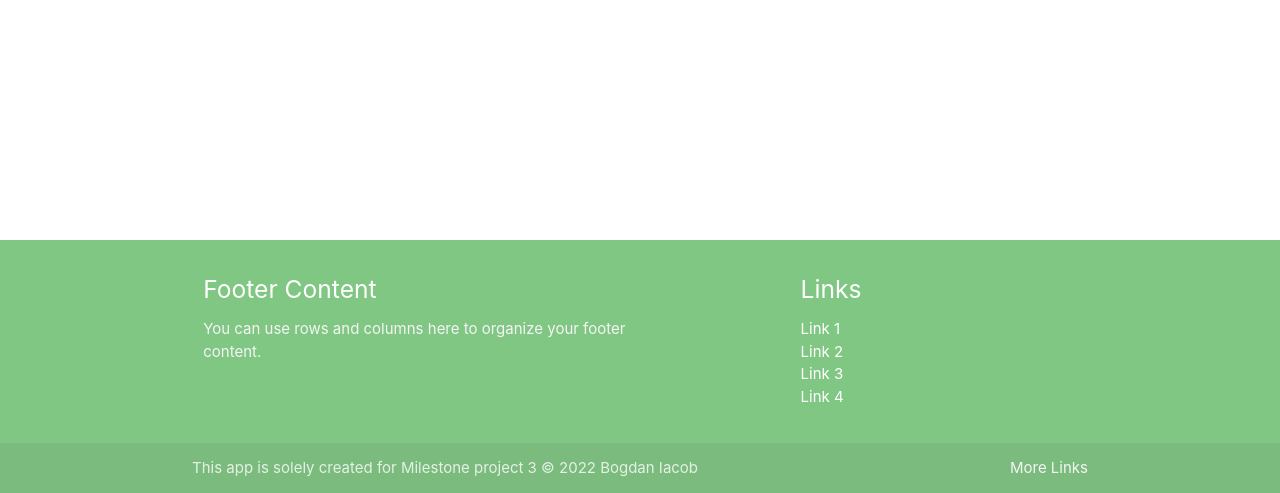
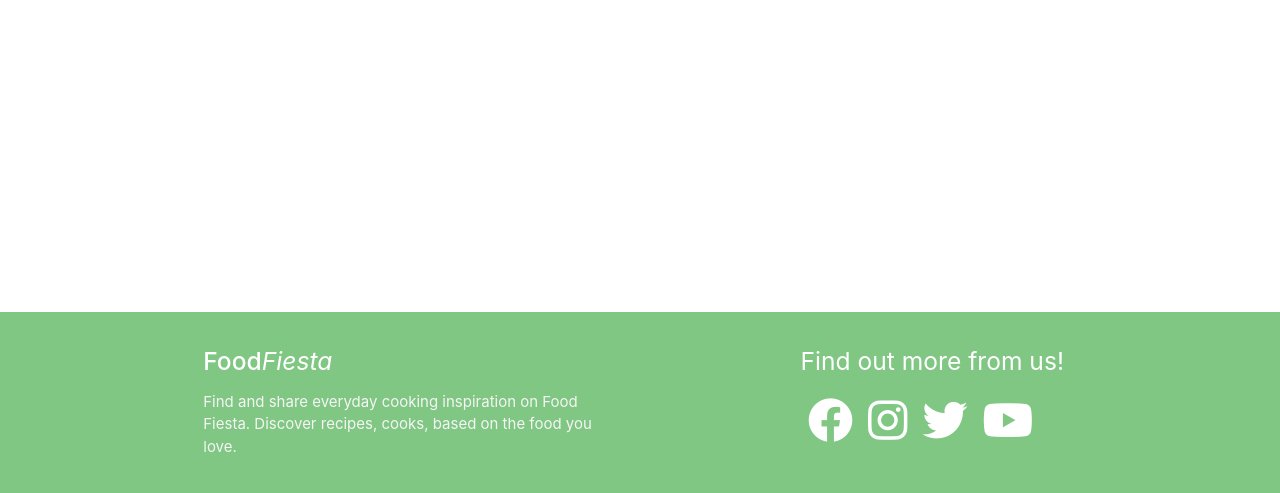
Before and after one commit to BogdanCatalin-Iacob/Food-Fiesta, a Flask app: page /categories in a window 1280 px wide. Shown: the part 307-800 px from the top of the page. Run offline with Flask 2, Linux system fonts and the light colour scheme; data that the repository does not hold is empty; some libraries are stand-ins or nearby versions.

Commit message:
:Refactor: removed copyright from footer

```diff
--- a/food_fiesta/templates/base.html
+++ b/food_fiesta/templates/base.html
@@ -29,7 +29,7 @@
         <a href="#!" class="brand-logo">Food Fiesta</a>
         <a href="#" data-target="mobile-demo" class="sidenav-trigger"><i class="fa-solid fa-bars"></i></a>
         <ul class="right hide-on-med-and-down">
-          <li><a href="{{ url_for('get_recipes') }}">Home</a></li>
+          <li><a href="{{ url_for('home') }}">Home</a></li>
           <!-- when user is logged in -->
           {% if session.user %}
             <!-- if admin is logged in -->
@@ -50,7 +50,7 @@
 
     <!--Mobile sidenav-->
     <ul class="sidenav" id="mobile-demo">
-      <li><a href="{{ url_for('get_recipes') }}">Home</a></li>
+      <li><a href="{{ url_for('home') }}">Home</a></li>
       <!-- when user is logged in -->
       {% if session.user %}
       <!-- if admin is logged in -->
@@ -68,6 +68,7 @@
     </ul>
   </header>
 
+  <!-- Flash messages display section -->
   <section>
     <!-- flash messages -->
     {% with messages = get_flashed_messages() %}
@@ -81,38 +82,38 @@
     {% endwith %}
   </section>
 
+  <!-- Main content of each page -->
   <main class="container">
     {% block content %}
     {% endblock %}
 
   </main>
 
+  <!-- Footer for all pages -->
   <footer class="page-footer green lighten-2">
     <div class="container">
       <div class="row">
         <div class="col l6 s12">
-          <h5 class="white-text">Footer Content</h5>
-          <p class="grey-text text-lighten-4">You can use rows and columns here to organize your footer content.</p>
+          <h5 class="white-text"><strong>Food</strong><em>Fiesta</em></h5>
+          <p class="grey-text text-lighten-4">Find and share everyday cooking inspiration on Food Fiesta. Discover
+            recipes, cooks, based on the food you love.</p>
         </div>
-        <div class="col l4 offset-l2 s12">
-          <h5 class="white-text">Links</h5>
-          <ul>
-            <li><a class="white-text text-lighten-3" href="#!">Link 1</a></li>
-            <li><a class="white-text text-lighten-3" href="#!">Link 2</a></li>
-            <li><a class="white-text text-lighten-3" href="#!">Link 3</a></li>
-            <li><a class="white-text text-lighten-3" href="#!">Link 4</a></li>
+        <div class="col l4 offset-l2 s12 ">
+          <h5 class="white-text">Find out more from us!</h5>
+          <ul id="social" class="valign-wrapper center-align center">
+            <li><a class="white-text text-lighten-3" href="https://www.facebook.com" target="_blank" rel="noopener"
+                aria-label="Find us on Facebook (link opens in a new tab)"><i class="fab fa-facebook"></i></a></li>
+            <li><a class="white-text text-lighten-3" href="https://www.instagram.com" target="_blank" rel="noopener"
+                aria-label="Find us on Instagram (link opens in a new tab)"><i class="fab fa-instagram"></i></a></li>
+            <li><a class="white-text text-lighten-3" href="https://www.twitter.com" target="_blank" rel="noopener"
+                aria-label="Find us on Twiter (link opens in a new tab)"><i class="fab fa-twitter"></i></a></li>
+            <li><a class="white-text text-lighten-3" href="https://www.youtube.com" target="_blank" rel="noopener"
+                aria-label="Find us on Youtube (link opens in a new tab)"><i class="fab fa-youtube"></i></a></li>
           </ul>
         </div>
       </div>
     </div>
-    <div class="footer-copyright">
-      <div class="container">
-        This app is solely created for Milestone project 3 © 2022 Bogdan Iacob
-        <a class="grey-text text-lighten-4 right" href="#!">More Links</a>
-      </div>
-    </div>
   </footer>
-
 
   <!--Materialize framework js-->
   <script src="https://cdnjs.cloudflare.com/ajax/libs/materialize/1.0.0/js/materialize.min.js"></script>
```
Lines whose indentation alone changed are shown as unchanged.
